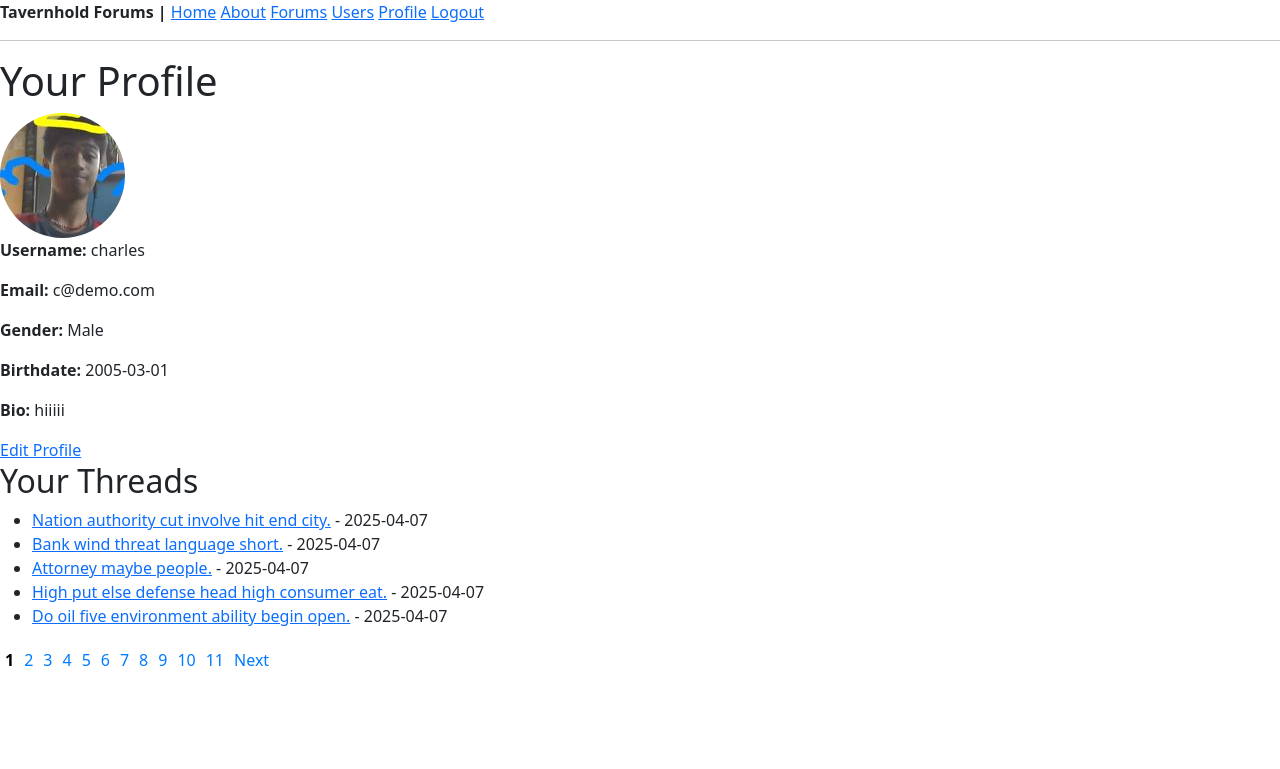
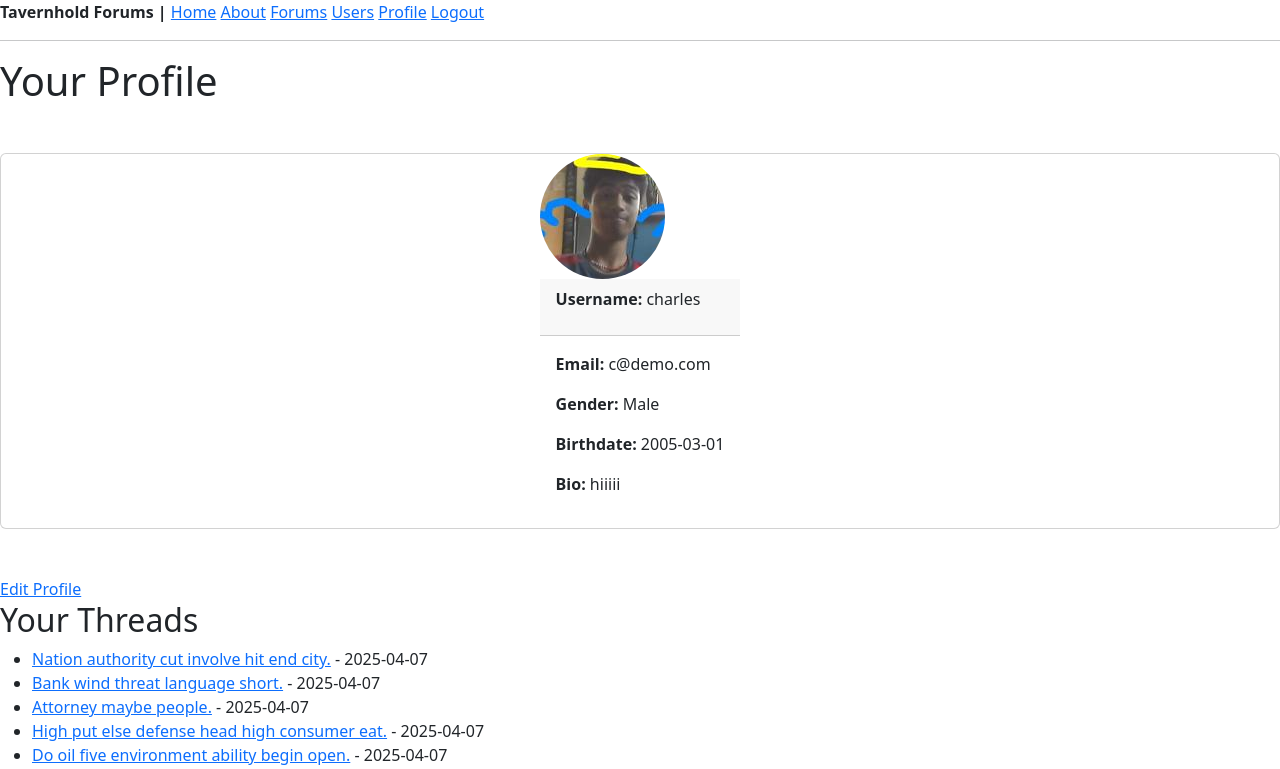
Before and after one commit to The-Round-Table-of-King-Charles/thforums, a Flask app: page /profile in a window 1280 px wide. Shown: the top 769 px of the page. Before the commit the page ends 666 px from the top, so only its background shows below. Run offline with Flask 3, Linux system fonts and the light colour scheme; a user stored in the database is signed in.

Commit message:
Added Img

```diff
--- a/thforums/static/styles.css
+++ b/thforums/static/styles.css
@@ -64,3 +64,8 @@
     margin: 0 5px;
     color: #6c757d;
 }
+
+
+.bg_image {
+    background-image: url("Bg/Profile_bg.jpg");
+}
--- a/thforums/templates/category.html
+++ b/thforums/templates/category.html
@@ -1,6 +1,8 @@
 {% extends 'layout.html' %}
 
 {% block content %}
+
+<img src=""
     <!-- display category name -->
     <h1 class="container-fluid p-5 bg-dark justify-content-middle text-white">{{ category }}</h1>
     <div>
--- a/thforums/templates/profile.html
+++ b/thforums/templates/profile.html
@@ -2,19 +2,24 @@
 
 {% block content %}
 <!-- display user's profile information -->
+ <div class="">
 <h1>Your Profile</h1>
-<div>
+
+<div class="card d-flex flex-wrap align-content-center my-5 p-10">
     <img src="{{ url_for('static', filename='profile_pics/' + (current_user.image_file if current_user.image_file else 'default.png')) }}"
          alt="Profile Picture"
          class="large-profile-pic">
+         <div class="card-header">
+            <p><b>Username:</b> {{ current_user.username }}</p>
+         </div>
+         <div class="card-body">
+            <p><b>Email:</b> {{ current_user.email }}</p>
+            <p><b>Gender:</b> {{ current_user.gender or "Not specified" }}</p>
+            <p><b>Birthdate:</b> {{ current_user.birthdate.strftime('%Y-%m-%d') if current_user.birthdate else "Not specified" }}</p>
+            <p><b>Bio:</b> {{ current_user.bio or "No bio available" }}</p>
+        </div>
 </div>
-<div>
-    <p><b>Username:</b> {{ current_user.username }}</p>
-    <p><b>Email:</b> {{ current_user.email }}</p>
-    <p><b>Gender:</b> {{ current_user.gender or "Not specified" }}</p>
-    <p><b>Birthdate:</b> {{ current_user.birthdate.strftime('%Y-%m-%d') if current_user.birthdate else "Not specified" }}</p>
-    <p><b>Bio:</b> {{ current_user.bio or "No bio available" }}</p>
-</div>
+
 <!-- link to update profile -->
 <a href="{{ url_for('update_profile') }}">Edit Profile</a>
 
@@ -43,4 +48,6 @@
         {% endif %}
     {% endif %}
 </div>
+
+</div>
 {% endblock %}
```
Also changed, not shown: thforums/static/Profile_bg.jpg (added).
